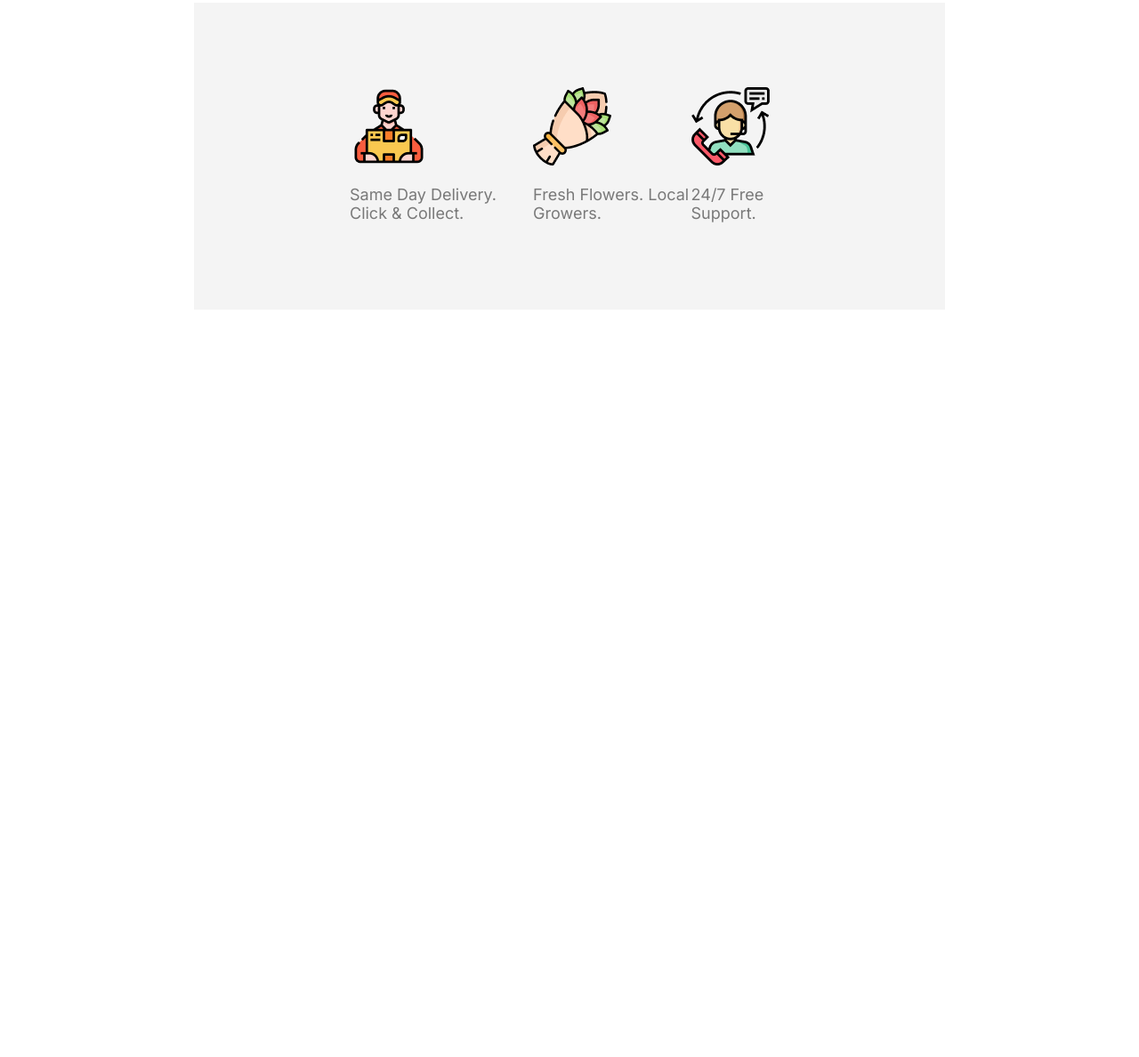
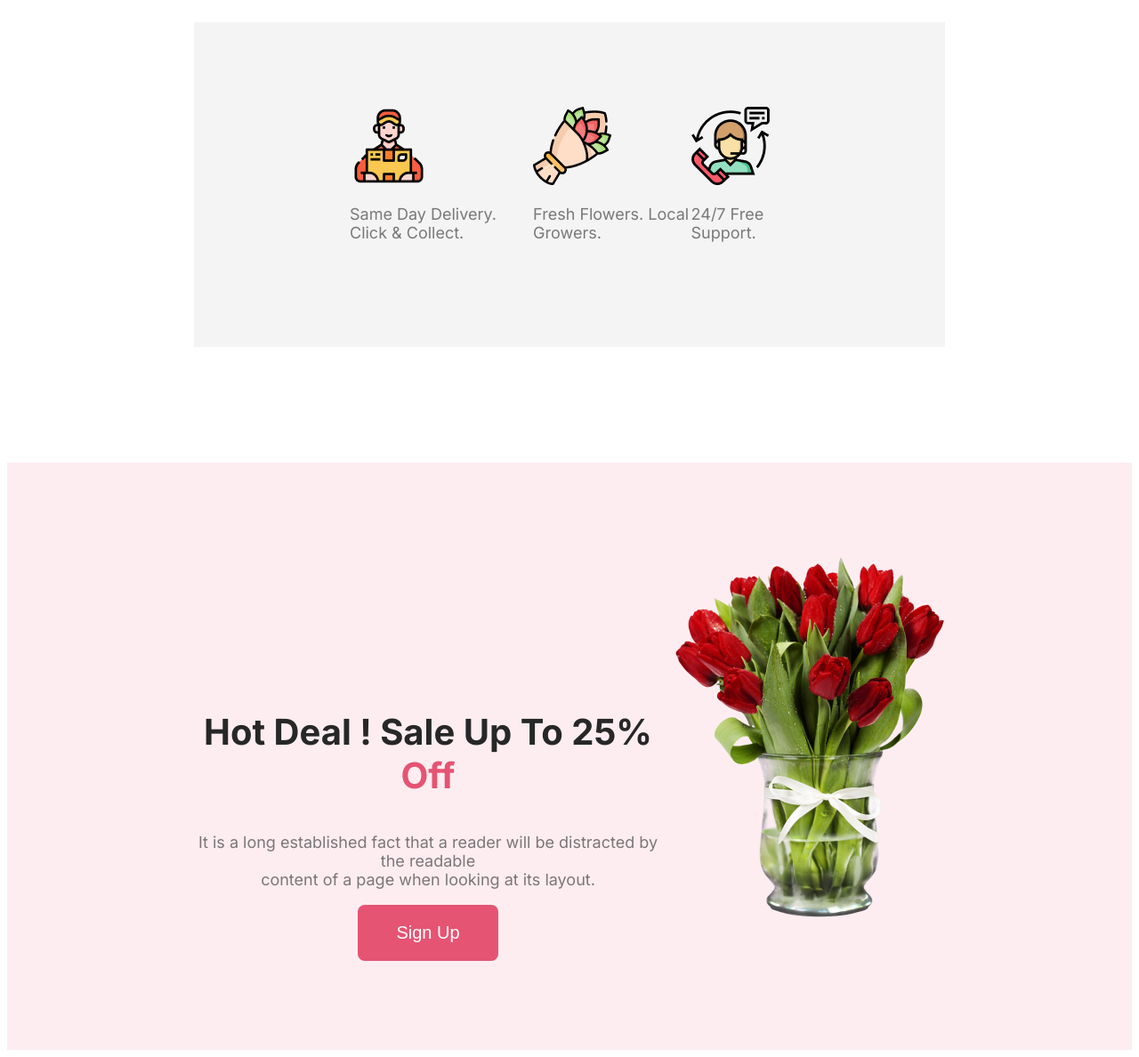
Before and after one commit to sabequnpayel/flower-shop, a plain HTML site: page index.html in a window 1280 px wide. Shown: the part 1971-3159 px from the top of the page at 89% size. Before the commit the page ends 2327 px from the top, so only its background shows below. Drawn offline with Linux system fonts and the light colour scheme.

Commit message:
added fourth page

```diff
--- a/index.html
+++ b/index.html
@@ -75,5 +75,20 @@
         </div>
        </section>
 
+       <!--Fourth section-->
+       <section class="deals-container">
+        <div class="deal">
+            <div class="deals-description">
+                <h4>Hot Deal ! Sale Up To 25% <span>Off</span></h4>
+                <p class="text-1">It is a long established fact that a reader will be distracted by the readable <br> content of a page when looking at its layout.</p>
+                <button class="btn-primary">Sign Up</button>
+            </div>
+            <div>
+                <img class="deals-image" src="Flower Asset/pngwing 8.png" alt="">
+            </div>
+        </div>
+
+       </section>
+
 </body>
 </html>
--- a/style.css
+++ b/style.css
@@ -22,7 +22,8 @@
 }
 
 /*First section*/
-.cover-container{
+.cover-container,
+.deals-container{
     background-color: rgba(229, 84, 115, 0.1);
 }
 
@@ -54,7 +55,7 @@
 h4{
     font-size: 40px;
     color: rgba(39, 39, 39, 1);
-    margin-bottom: 0px;
+    margin-bottom: 40px;
     margin-top: 178px;
 }
  .background-color-one{
@@ -117,13 +118,29 @@
     margin-left: 210px;
     margin-right: 210px;
     align-items: center;
+    margin-bottom: 130px;
 }
 .benefits{
     display: flex;
     justify-content: space-around;
     align-content: center;
-    padding: 95px 175px 80px 175px;
+    padding: 95px 175px 100px 175px;
 }
+
+/*Fourth section*/
+.deal{
+    display: flex;
+    justify-content: space-around;
+    padding: 100px 200px 100px 200px;
+}
+.deals-description{
+    text-align: center;
+    gap: 10px;
+}
+span{
+    color: rgba(229, 84, 115, 1) ;
+}
+
 
 
  @media screen and (max-width: 576px) {
```
